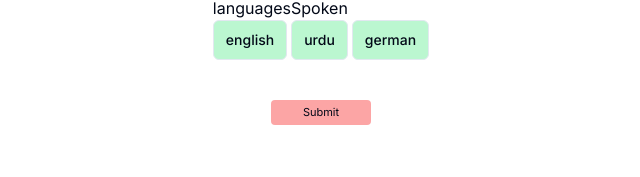
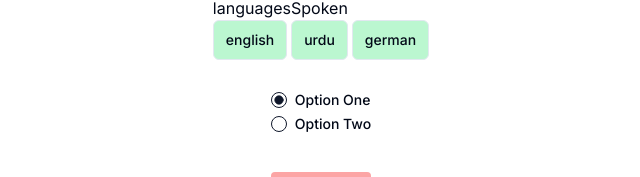
Before and after one commit to syedalirazazaidi/tanstack, a Next.js app in the folder forms/: page / in a window 1280 px wide. Shown: the part 332-509 px from the top of the page, without its empty margins (319-959 px from the left). Built offline with nearby package versions, Linux system fonts and the light colour scheme; no server answers.

Commit message:
add radio button

```diff
--- /dev/null
+++ b/forms/components/ui/label.tsx
@@ -0,0 +1,26 @@
+"use client"
+
+import * as React from "react"
+import * as LabelPrimitive from "@radix-ui/react-label"
+import { cva, type VariantProps } from "class-variance-authority"
+
+import { cn } from "@/lib/utils"
+
+const labelVariants = cva(
+  "text-sm font-medium leading-none peer-disabled:cursor-not-allowed peer-disabled:opacity-70"
+)
+
+const Label = React.forwardRef<
+  React.ElementRef<typeof LabelPrimitive.Root>,
+  React.ComponentPropsWithoutRef<typeof LabelPrimitive.Root> &
+    VariantProps<typeof labelVariants>
+>(({ className, ...props }, ref) => (
+  <LabelPrimitive.Root
+    ref={ref}
+    className={cn(labelVariants(), className)}
+    {...props}
+  />
+))
+Label.displayName = LabelPrimitive.Root.displayName
+
+export { Label }
--- /dev/null
+++ b/forms/components/ui/radio-group.tsx
@@ -0,0 +1,44 @@
+"use client"
+
+import * as React from "react"
+import * as RadioGroupPrimitive from "@radix-ui/react-radio-group"
+import { Circle } from "lucide-react"
+
+import { cn } from "@/lib/utils"
+
+const RadioGroup = React.forwardRef<
+  React.ElementRef<typeof RadioGroupPrimitive.Root>,
+  React.ComponentPropsWithoutRef<typeof RadioGroupPrimitive.Root>
+>(({ className, ...props }, ref) => {
+  return (
+    <RadioGroupPrimitive.Root
+      className={cn("grid gap-2", className)}
+      {...props}
+      ref={ref}
+    />
+  )
+})
+RadioGroup.displayName = RadioGroupPrimitive.Root.displayName
+
+const RadioGroupItem = React.forwardRef<
+  React.ElementRef<typeof RadioGroupPrimitive.Item>,
+  React.ComponentPropsWithoutRef<typeof RadioGroupPrimitive.Item>
+>(({ className, ...props }, ref) => {
+  return (
+    <RadioGroupPrimitive.Item
+      ref={ref}
+      className={cn(
+        "aspect-square h-4 w-4 rounded-full border border-primary text-primary ring-offset-background focus:outline-none focus-visible:ring-2 focus-visible:ring-ring focus-visible:ring-offset-2 disabled:cursor-not-allowed disabled:opacity-50",
+        className
+      )}
+      {...props}
+    >
+      <RadioGroupPrimitive.Indicator className="flex items-center justify-center">
+        <Circle className="h-2.5 w-2.5 fill-current text-current" />
+      </RadioGroupPrimitive.Indicator>
+    </RadioGroupPrimitive.Item>
+  )
+})
+RadioGroupItem.displayName = RadioGroupPrimitive.Item.displayName
+
+export { RadioGroup, RadioGroupItem }
--- a/forms/components/users/form.tsx
+++ b/forms/components/users/form.tsx
@@ -7,6 +7,7 @@
 import Selectable from "./selecteable";
 import { useStates } from "@/services/queries";
 import ToggleButton from "./togglebutton";
+import RadioButton from "./radiobutton";
 
 type Inputs = {
   example: string;
@@ -84,6 +85,9 @@
             ]}
           />
         </div>
+        <div className="my-4">
+          <RadioButton />
+        </div>
       </div>
       <br />
       <div className=" flex flex-1 justify-center items-center mx-auto container">
--- /dev/null
+++ b/forms/components/users/radiobutton.tsx
@@ -0,0 +1,20 @@
+import React from "react";
+import { Label } from "@/components/ui/label";
+import { RadioGroup, RadioGroupItem } from "@/components/ui/radio-group";
+
+export default function RadioButton() {
+  return (
+    <div>
+      <RadioGroup defaultValue="option-one">
+        <div className="flex items-center space-x-2">
+          <RadioGroupItem value="option-one" id="option-one" />
+          <Label htmlFor="option-one">Option One</Label>
+        </div>
+        <div className="flex items-center space-x-2">
+          <RadioGroupItem value="option-two" id="option-two" />
+          <Label htmlFor="option-two">Option Two</Label>
+        </div>
+      </RadioGroup>
+    </div>
+  );
+}
--- a/forms/package.json
+++ b/forms/package.json
@@ -11,6 +11,8 @@
   "dependencies": {
     "@hookform/error-message": "^2.0.1",
     "@hookform/resolvers": "^3.3.4",
+    "@radix-ui/react-label": "^2.0.2",
+    "@radix-ui/react-radio-group": "^1.1.3",
     "@radix-ui/react-select": "^2.0.0",
     "@radix-ui/react-slot": "^1.0.2",
     "@radix-ui/react-toggle": "^1.0.3",
```
Also changed, not shown: 1 other file (tests, documents, lock files or other folders).
